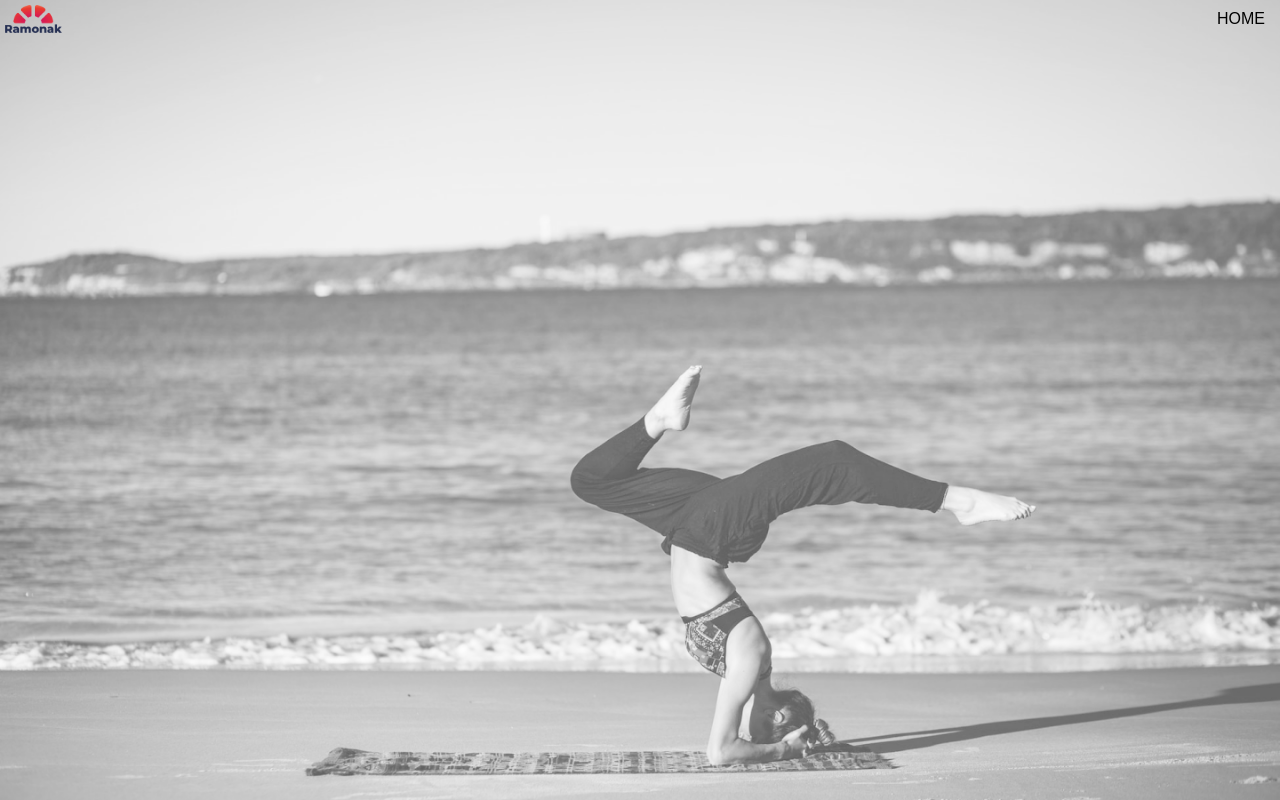
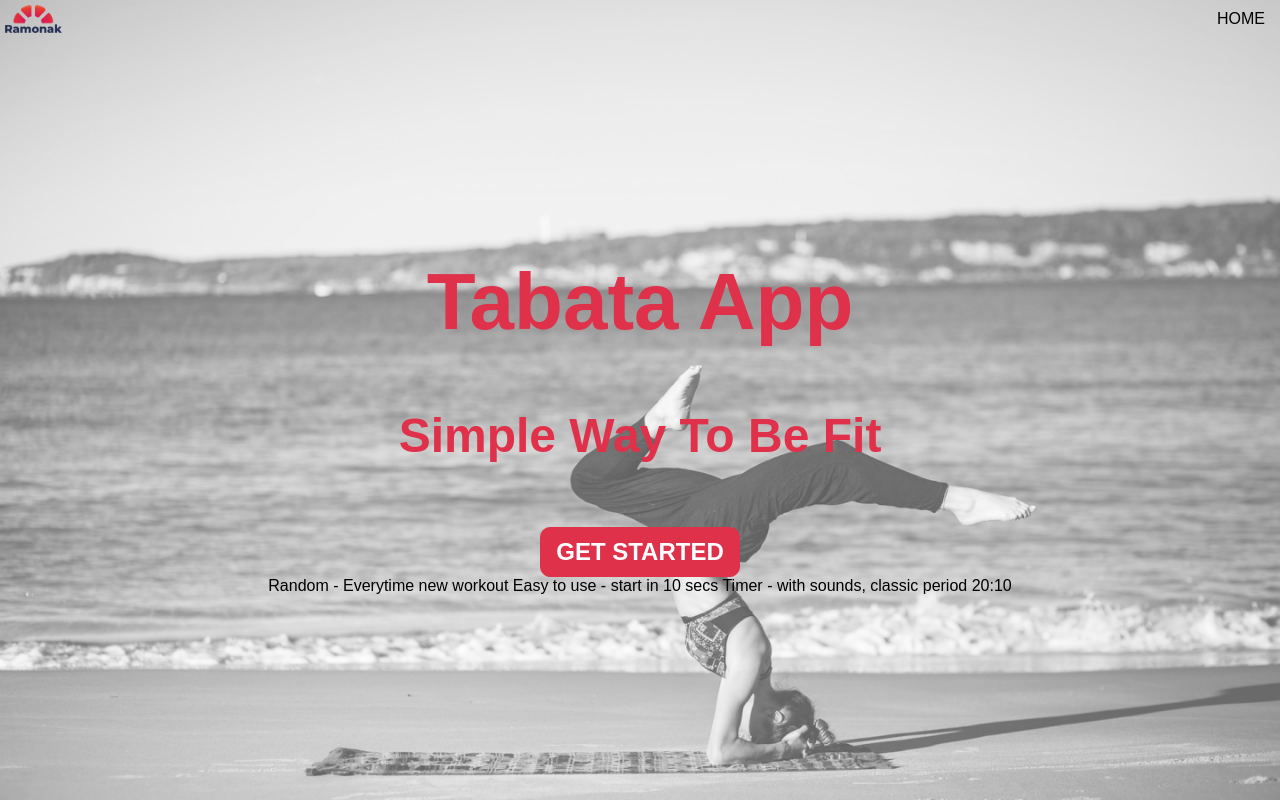
Before and after one commit to KaterinaLupacheva/tabata-app, a React (Create React App) app in the folder front-end/: page /about in a window 1280 px wide. Built offline with nearby package versions, Linux system fonts and the light colour scheme.

Commit message:
Landing page's url changed to about

```diff
--- a/front-end/src/App.js
+++ b/front-end/src/App.js
@@ -47,7 +47,7 @@ class App extends React.Component {
         <Header />
         <Switch>
           <Route exact path='/' component={StartPage} />
-          <Route exact path='/landing' component={LandingPage} />
+          <Route exact path='/about' component={LandingPage} />
           <Route path='/workout' component={WorkoutPage} />
           <Route exact path='/create-workout' component={CreateWorkoutPage} />
           <Route exact path='/circuits' component={CircuitsPage} />
--- a/front-end/src/pages/landing-page/landing-page.component.jsx
+++ b/front-end/src/pages/landing-page/landing-page.component.jsx
@@ -12,6 +12,11 @@ const LandingPage = () => (
                 <button className='cta-button'>Get Started</button>
             </Link>
         </div>
+        <div className='second section'>
+            Random - Everytime new workout
+            Easy to use - start in 10 secs
+            Timer - with sounds, classic period 20:10
+        </div>
     </div>
 );
 
```
